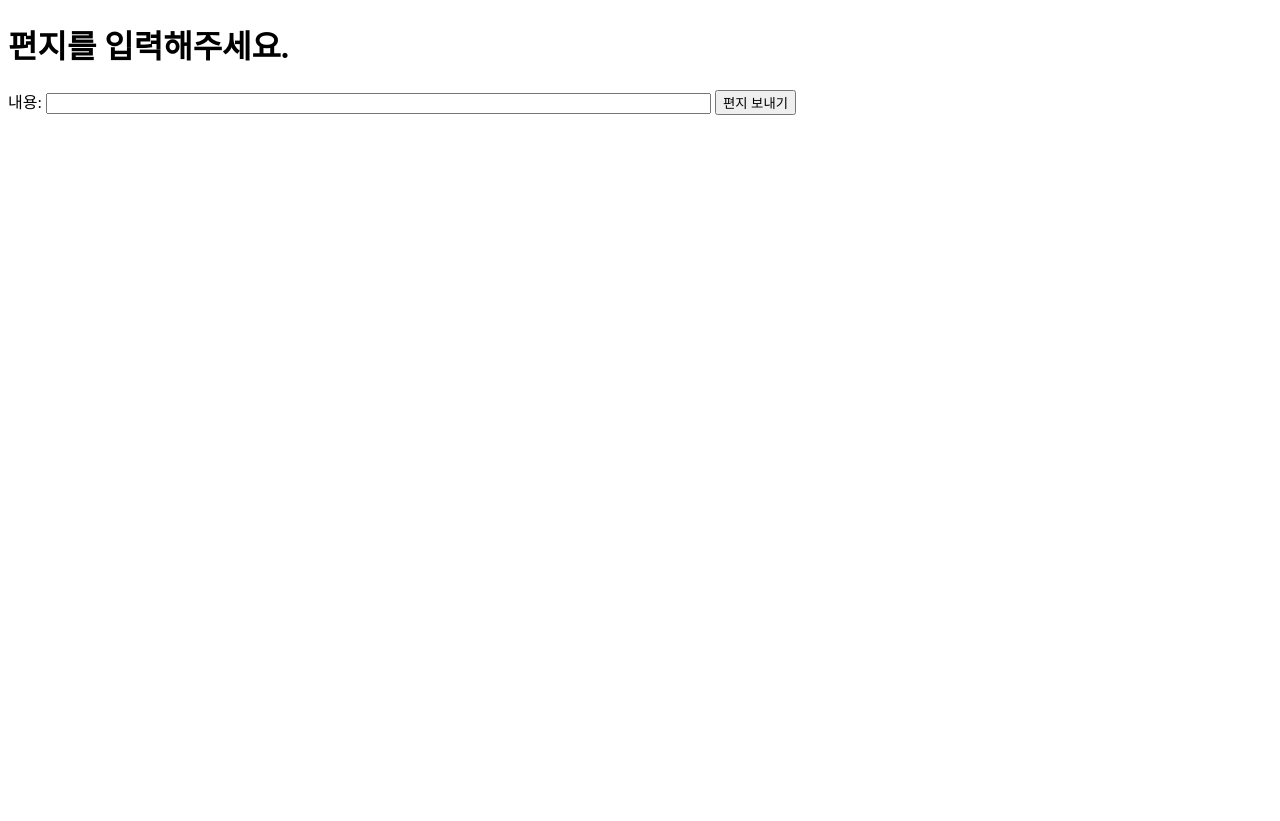
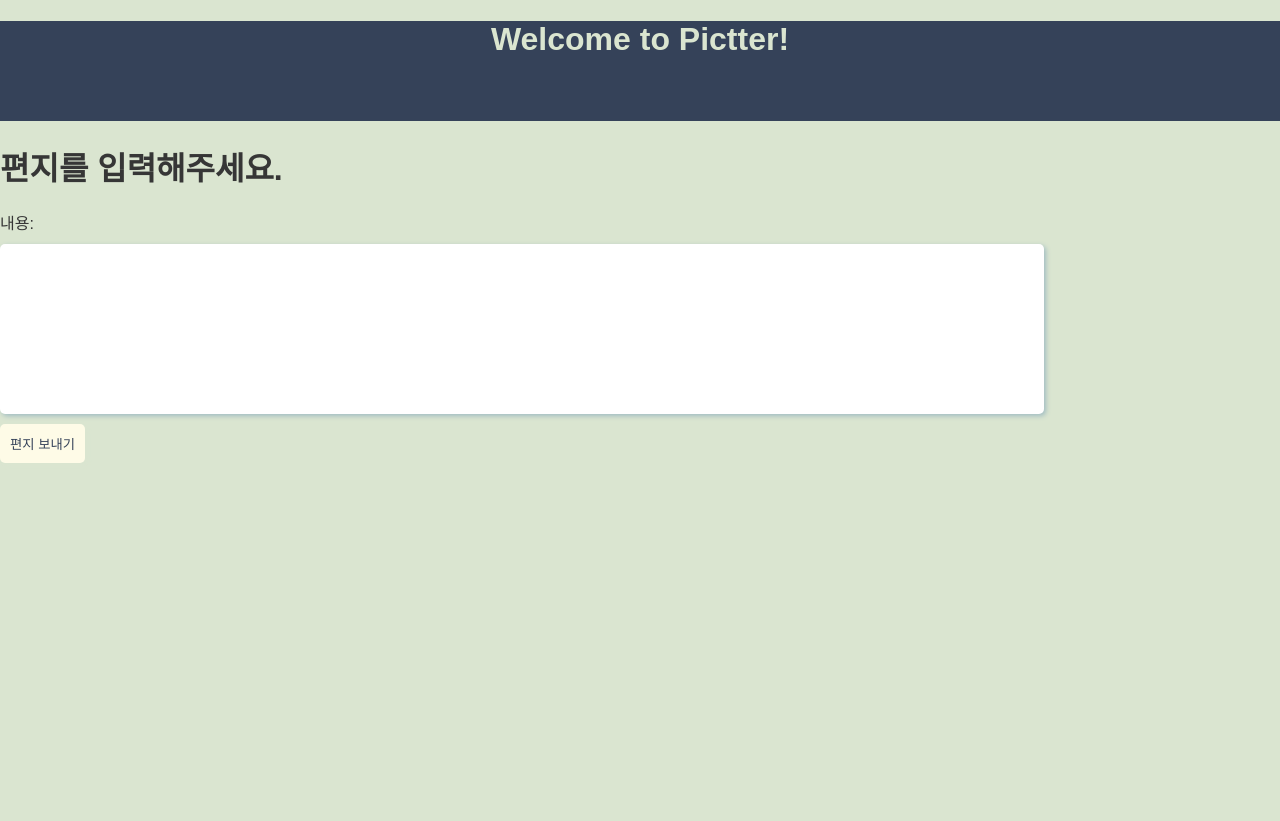
Before and after one commit to Pictter/Postcard_generator, a Flask app: page /user in a window 1280 px wide. Before the commit the page ends 115 px from the top, so only its background shows below. Run offline with Flask 3, Linux system fonts and the light colour scheme.

Commit message:
feat: Input letter sent page

```diff
--- a/app.py
+++ b/app.py
@@ -13,7 +13,8 @@
 @app.route('/letter', methods=['POST'])
 def result():
     letter = request.form.get('letter')
-    return f'편지 보내주셔서 감사합니다! \n{letter}'
+    return f'''편지 보내주셔서 감사합니다!\
+    {letter}'''
 
 if __name__ == '__main__':
     app.run(debug=True)
--- /dev/null
+++ b/static/CSS/styles.css
@@ -0,0 +1,47 @@
+header {
+    background-color: #354259;
+    color: #DAE5D0;
+    font-family: sans-serif;
+    text-align: center;
+    justify-content: center;
+    height: 100px;
+    margin: 0;
+}
+
+body {
+    background-color: #DAE5D0;
+    color: #363636;
+    font-family: sans-serif;
+    /* display: flex; */
+    /* justify-content: center; */
+    /* align-items: center; */
+    height: 100vh;
+    margin: 0;
+}
+
+label {
+    display: block;
+    margin: 10px 0;
+}
+
+textarea {
+    display: block;
+    padding: 10px;
+    border: none;
+    border-radius: 5px;
+    box-shadow: 2px 2px 5px #A0BCC2;
+    font-family: sans-serif;
+    width: 80%;
+    margin-bottom: 10px;
+    resize: none;
+}
+
+button[type="submit"] {
+    background-color: #FEFBE7;
+    color: #354259;
+    padding: 10px;
+    border: none;
+    border-radius: 5px;
+    box-shadow: 2px 2px 5px #DAE5D0;
+    cursor:pointer;
+}
--- a/templates/main.html
+++ b/templates/main.html
@@ -1,13 +1,17 @@
 <!doctype html>
 <html>
+<link rel="stylesheet" href="../static/CSS/styles.css">
 <head>
     <title>Pictter</title>
 </head>
 <body>
+    <header>
+        <h1>Welcome to Pictter!</h1>
+    </header>
     <h1>편지를 입력해주세요.</h1>
     <form method="POST" action="/letter">
         <label for="letter">내용:</label>
-            <input type="text" id="letter" name="letter" required size="80%">
+        <textarea id="letter" name="letter" required rows="10" cols="80"></textarea>
         <button type="submit">편지 보내기</button>
     </form>
 </body>
```
Also changed, not shown: templates/letter.html (added, +16 -0 lines). Lines whose indentation alone changed are shown as unchanged.
